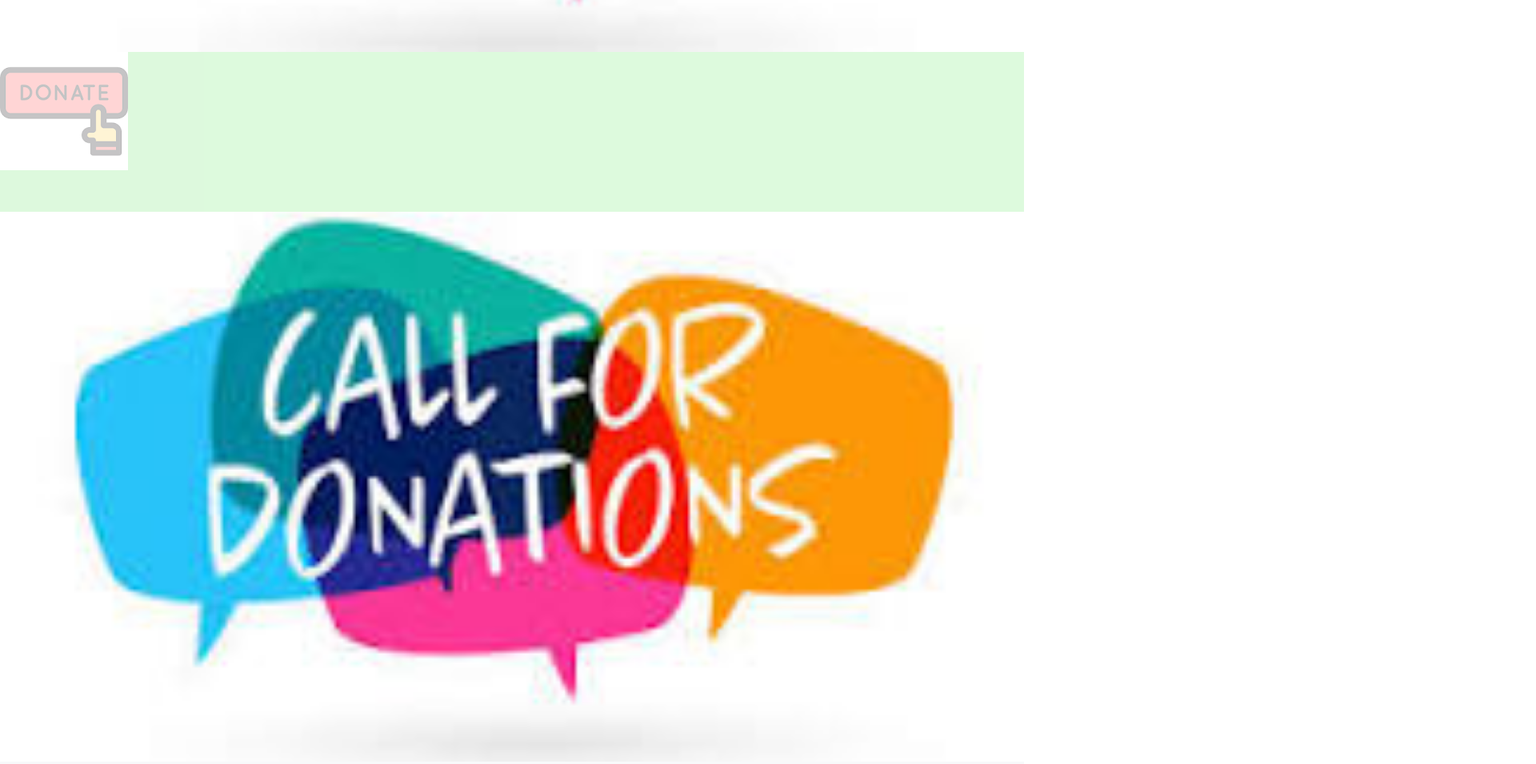
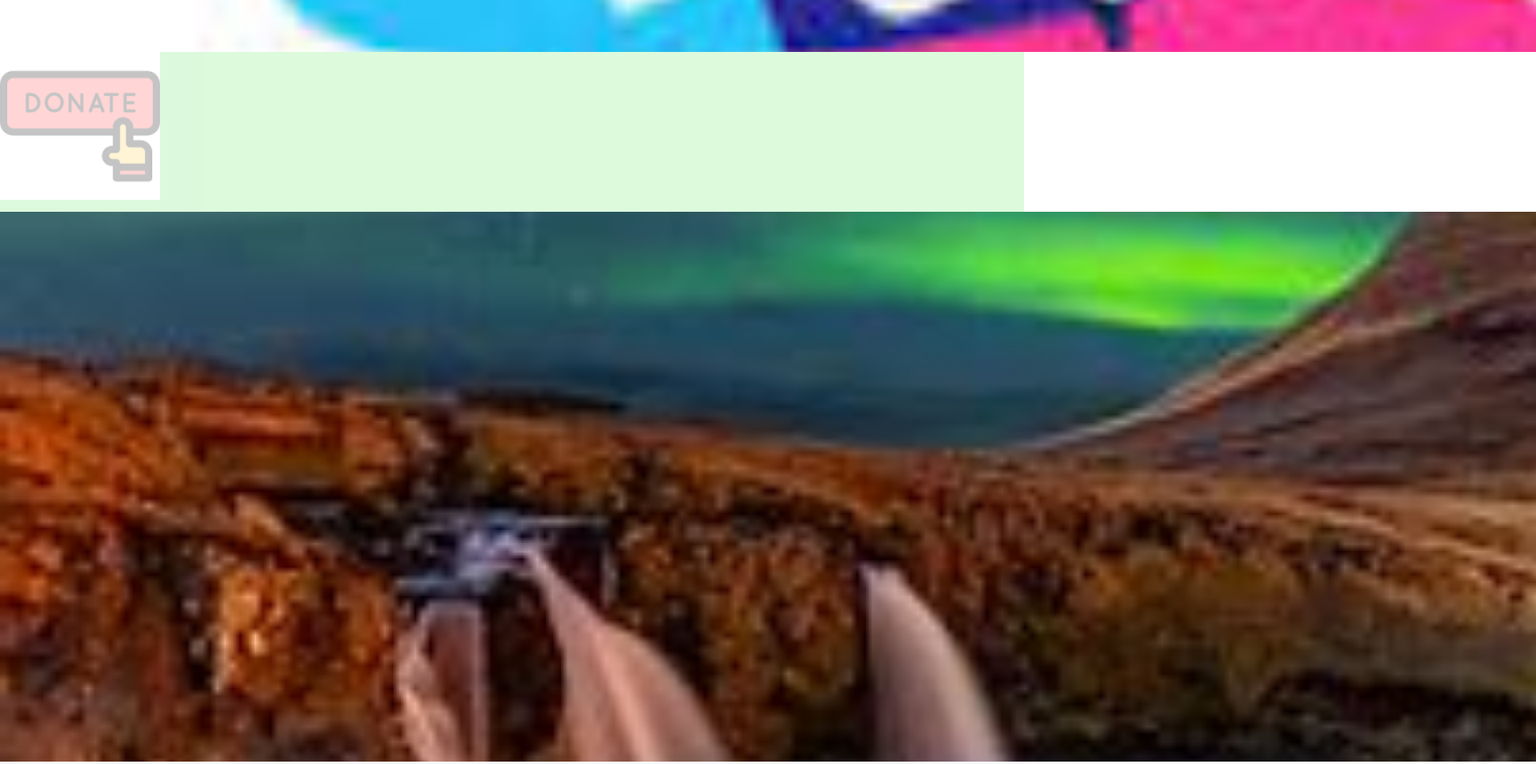
Before and after one commit to Victory-Code-Bootcamp/masina-favorite-places, a plain HTML site: page donate.html in a window 1280 px wide. Shown: the part 836-1792 px from the top of the page at 80% size, 1920 px wide, since content can reach past the window. Drawn offline with nearby package versions, Linux system fonts and the light colour scheme.

Commit message:
updating

```diff
--- a/css/styles.css
+++ b/css/styles.css
@@ -8,7 +8,7 @@ body, html {
   .parallax, .parallax1 {
     /* The image used */
     background-image: url('../images/dcall.jpg');
-    /* background-image: url("https://picsum.photos/id/684/600/400"); */
+    width: 200rem;
 
     /* Full height */
     height: 100%;
@@ -20,7 +20,7 @@ body, html {
     background-size: cover;
   }
   .parallax1 {
-    background-image: url('../images/dcall1.jpg');
+    background-image: url('../images/bgpara.jpg');
   }
 
 footer {
--- a/donate.html
+++ b/donate.html
@@ -80,15 +80,12 @@
         opacity: 0.3;
       "
     >
-      <img src="images/donate1.png" alt="donate image" />
+      <img src="images/donate1.png"  width="200rem" alt="donate image" />
       <!-- Scroll Up and Down this page to see the parallax scrolling effect. This
       div is just here to enable scrolling. Tip: Try to remove the
       background-attachment property to remove the scrolling effect. -->
     </div>
-    <div class="parallax1">
-
-    </div>
-
+    <div class="parallax1"></div>
 
     <footer class="text-center">
       <p>Follow Me:</p>
```
Also changed, not shown: images/bgpara.jpg (added).
